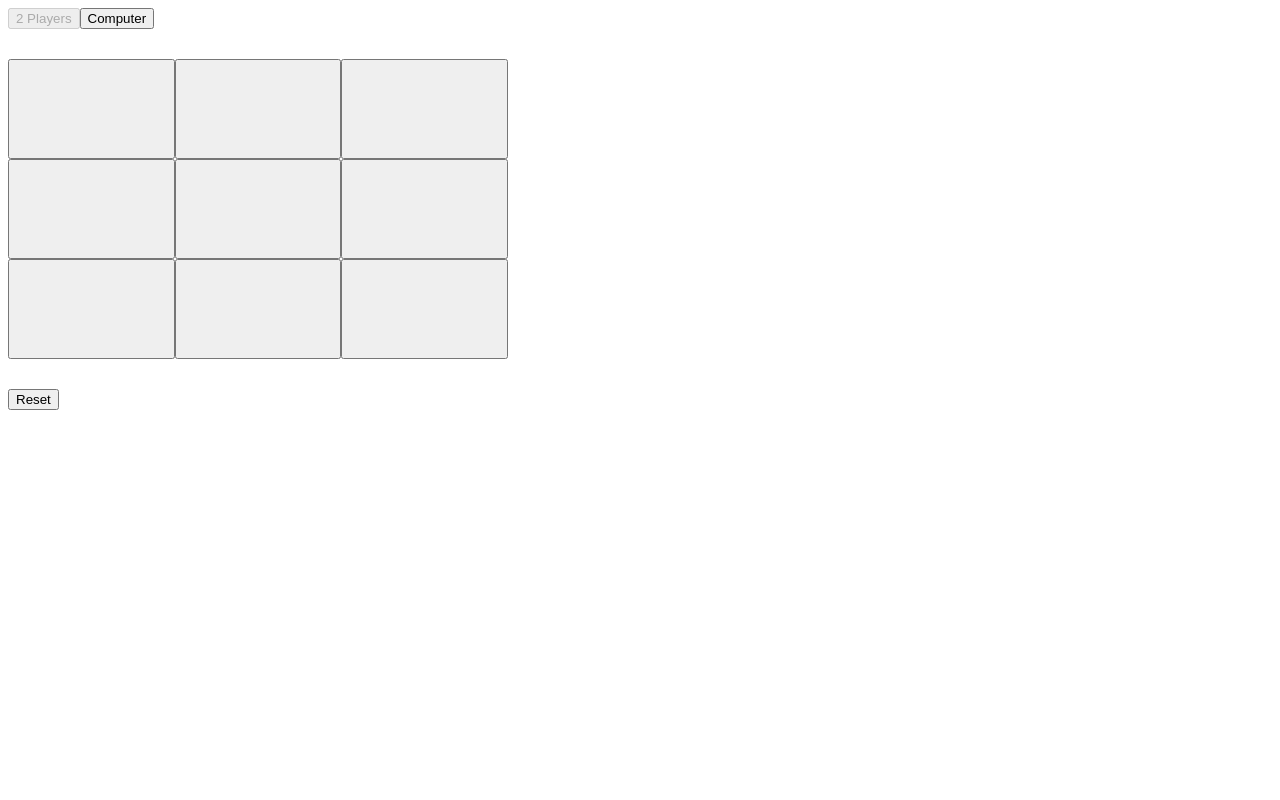
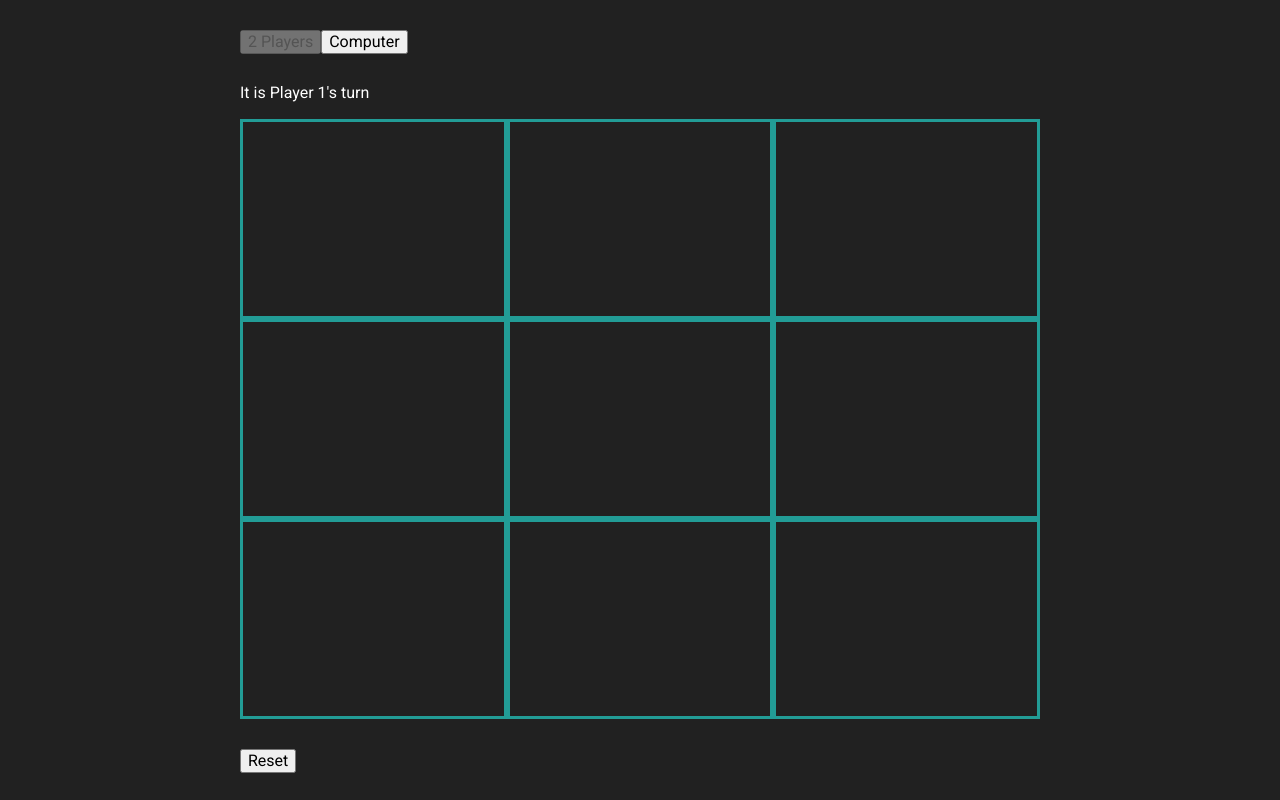
Before and after one commit to waterlooblue/tic-tac-toe, an Angular app: page / in a window 1280 px wide. Built offline with nearby package versions, Linux system fonts and the light colour scheme.

Commit message:
Add basic styles for grid and squares

```diff
--- a/package.json
+++ b/package.json
@@ -22,6 +22,7 @@
     "@angular/router": "^18.2.0",
     "@angular/ssr": "^18.2.11",
     "express": "^4.18.2",
+    "normalize.css": "^8.0.1",
     "rxjs": "~7.8.0",
     "tslib": "^2.3.0",
     "zone.js": "~0.14.10"
--- a/src/app/components/board/board.component.html
+++ b/src/app/components/board/board.component.html
@@ -1,10 +1,15 @@
-<div style="margin-bottom: 30px">
+<div class="background">
+  <div class="container">
+    <div style="margin-bottom: 30px; padding-top: 30px;">
       <button (click)="togglePlayers()" [disabled]="!playComputer">2 Players</button>
       <button (click)="togglePlayers()" [disabled]="playComputer">Computer</button>
     </div>
+    <p *ngIf="!playComputer">It is {{ currentPlayer === 'x' ? 'Player 1\'s' : 'Player 2\'s' }} turn</p>
     <div class="grid">
       <app-square *ngFor="let square of squares" [props]="{position: square.position, enabled: square.enabled, value: square.value}" (clickEvent)="receiveClick($event)" class="square"/>
     </div>
-<p *ngIf="isGameWon"> {{ currentPlayer }} has won the game. Play again?</p>
+    <p *ngIf="isGameWon"> {{ currentPlayer | uppercase }} has won the game. Play again?</p>
     <p *ngIf="isGameDraw"> Game ended in a draw. Play again?</p>
     <button (click)="reset()">{{'Reset'}}</button>
+  </div>
+</div>
--- a/src/app/components/board/board.component.scss
+++ b/src/app/components/board/board.component.scss
@@ -1,12 +1,33 @@
 .grid {
   display: flex;
   flex-wrap: wrap;
-  max-width: 500px;
+  max-width: 800px;
+  margin: auto;
   margin-bottom: 30px;
+  background-color: transparent;
 }
 
 .square {
   flex: 1 1 33%;
   width: 33%;
   min-height: 100px;
+  @media screen and (min-width: 500px) {
+    min-height: 200px;
+  }
 }
+
+.background {
+  min-height: 100vh;
+  background-color: #212121;
+}
+
+.container {
+  max-width: 800px;
+  padding-left: 15px;
+  padding-right: 15px;
+  margin: auto;
+}
+
+p {
+  color: white;
+}
--- a/src/app/components/board/board.component.ts
+++ b/src/app/components/board/board.component.ts
@@ -36,6 +36,7 @@ export class BoardComponent {
   }
   togglePlayers(): void {
     this.playComputer = !this.playComputer;
+    this.reset();
   }
   reset() {
     this.movementsService.resetBoard();
--- a/src/app/components/square/square.component.html
+++ b/src/app/components/square/square.component.html
@@ -1 +1,11 @@
-<button (click)="sendClickEvent()" class="square" [disabled]="!props.enabled">{{ props.value }}</button>
+<button
+  (click)="sendClickEvent()"
+  class="inner-square"
+  [disabled]="!props.enabled"
+  [ngClass]="{
+    'text-blue': props.value === 'x',
+    'text-orange': props.value === 'o'
+  }"
+>
+  {{ props.value }}
+</button>
--- a/src/app/components/square/square.component.scss
+++ b/src/app/components/square/square.component.scss
@@ -1,5 +1,24 @@
-.square {
+.inner-square {
   height: 100%;
   width: 100%;
+  color: white;
+  background-color: transparent;
+  border: 3px solid rgb(34, 156, 150);
   font-size: 40px;
+  font-weight: bold;
+  text-transform: uppercase;
+  @media screen and (min-width: 500px) {
+    font-size: 60px;
+  }
+  &:enabled {
+    cursor: pointer;
+  }
 }
+
+.text-blue {
+  color: rgb(14, 43, 173);
+}
+
+.text-orange {
+  color: rgb(223, 150, 14);
+}
--- a/src/app/components/square/square.component.ts
+++ b/src/app/components/square/square.component.ts
@@ -1,10 +1,11 @@
 import { Component, EventEmitter, Input, Output } from '@angular/core';
 import { Square } from '../../model/square';
+import { CommonModule } from '@angular/common';
 
 @Component({
   selector: 'app-square',
   standalone: true,
-  imports: [],
+  imports: [CommonModule],
   templateUrl: './square.component.html',
   styleUrl: './square.component.scss'
 })
--- a/src/app/services/computer/computer.service.ts
+++ b/src/app/services/computer/computer.service.ts
@@ -8,7 +8,8 @@ import { Movement } from '../../model/movement';
 export class ComputerService {
   constructor() { }
   findNextMove(squares: Square[]): Movement {
-    let remainingSpaces = squares.filter(square => square.value === '');
-    return { position: remainingSpaces[0].position, player: 'o'};
+    const remainingSpaces = squares.filter(square => square.value === '');
+    const firstAvailablePosition = { position: remainingSpaces[0].position, player: 'o'}
+    return firstAvailablePosition;
   }
 }
--- a/src/styles.scss
+++ b/src/styles.scss
@@ -1 +1,7 @@
 /* You can add global styles to this file, and also import other style files */
+@import './../node_modules/normalize.css/normalize.css';
+@import url('https://fonts.googleapis.com/css2?family=Poppins:wght@400;500;600;700;800;900&family=Roboto:ital,wght@0,100;0,300;0,400;0,500;0,700;0,900;1,100;1,300;1,400;1,500;1,700;1,900&display=swap');
+
+body {
+  font-family: 'Roboto';
+}
```
Also changed, not shown: 1 other file (tests, documents, lock files or other folders). Lines whose indentation alone changed are shown as unchanged.
